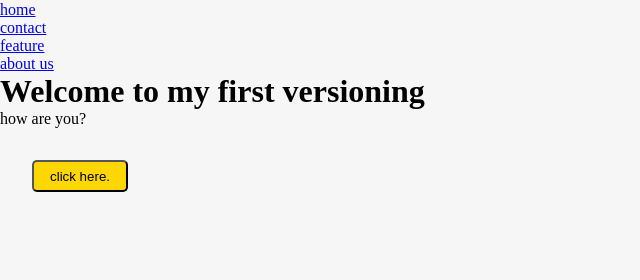
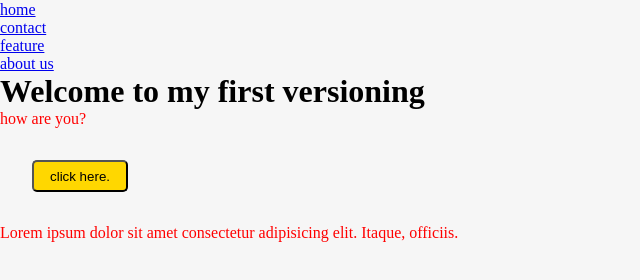
Before and after one commit to Launce22/version-2, a plain HTML site: page index.html in a window 1280 px wide. Shown: the whole page, without its empty margins (0-640 px from the left). Drawn offline with Linux system fonts and the light colour scheme.

Commit message:
feature: add paragraph of text and style

```diff
--- a/index.css
+++ b/index.css
@@ -21,3 +21,7 @@
 li {
   list-style: none;
 }
+
+p{
+  color: red;
+}
--- a/index.html
+++ b/index.html
@@ -18,5 +18,7 @@
   <h1>Welcome to my first versioning</h1>
   <p>how are you?</p>
   <button>click here.</button>
+
+  <p>Lorem ipsum dolor sit amet consectetur adipisicing elit. Itaque, officiis.</p>
 </body>
 </html>
```
